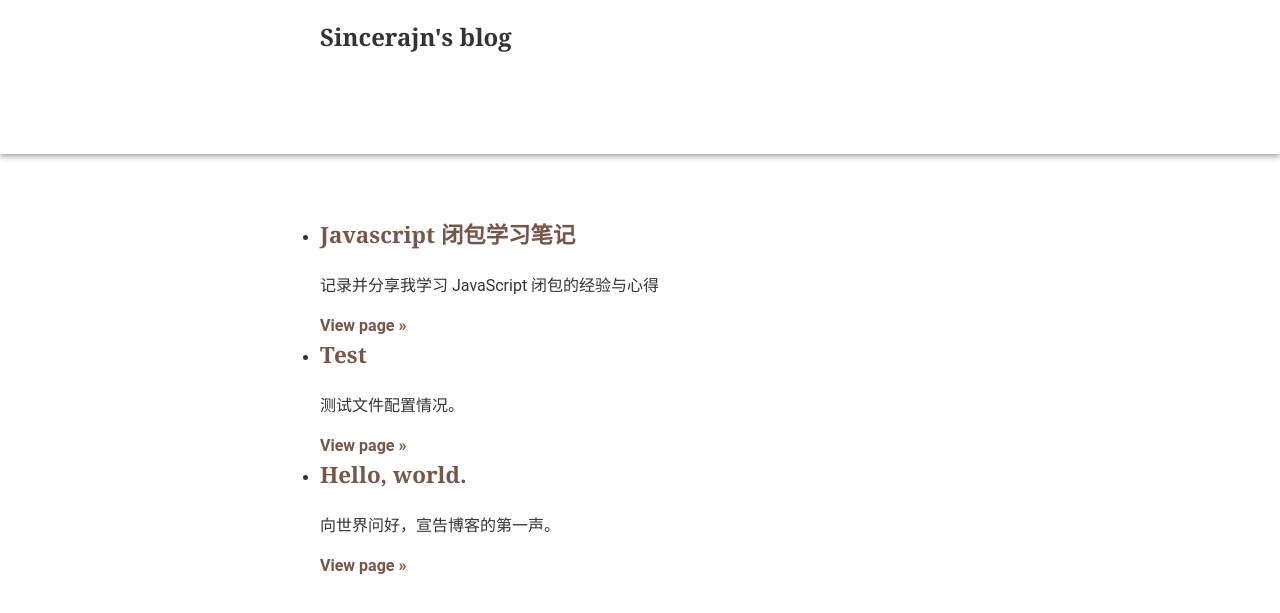
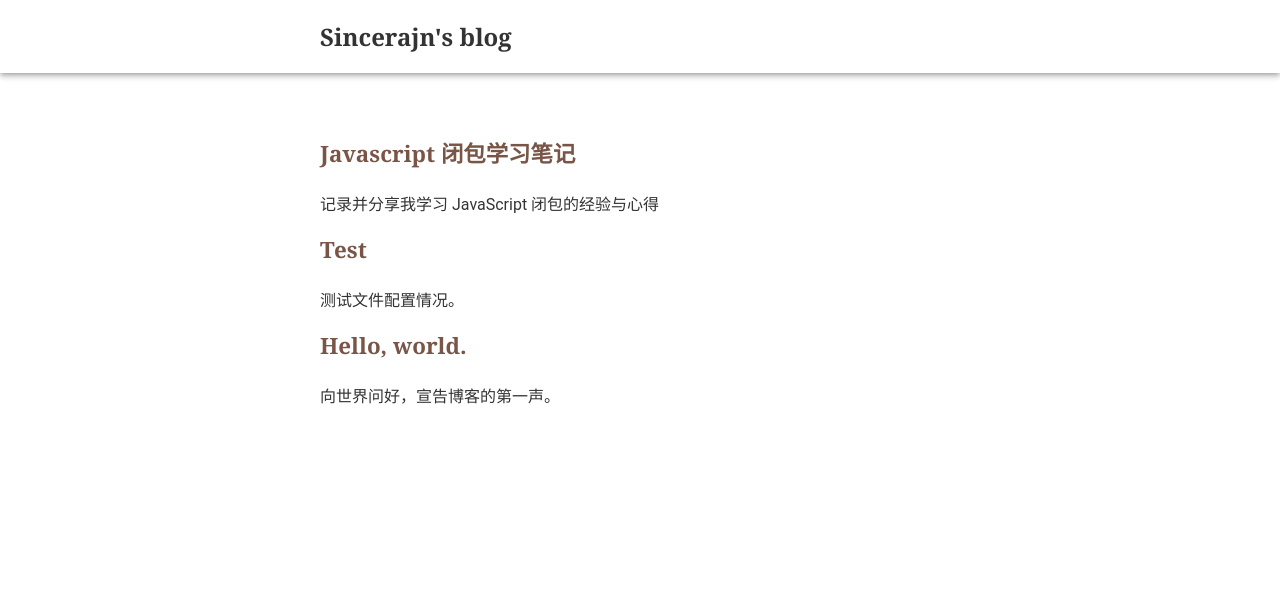
Before and after one commit to Sincerajn/sincerajn.github.io, a Jekyll site: the page built from index.html, in a window 1280 px wide. Shown: the top 613 px of the page. Built offline with Jekyll 4.4.1, drawn with Linux system fonts in a browser that asks for light colours.

Commit message:
fix home style bugs

```diff
--- a/_layouts/home.html
+++ b/_layouts/home.html
@@ -21,7 +21,7 @@
     <lit-header>
         <lit-left>
             <lit-title>{{site.blogName}}</lit-title>
-            <h1 style="visibility: hidden;">{{ page.title }}</h1>
+            <h1 style="display: none;">{{ page.title }}</h1>
         </lit-left>
     </lit-header>
 
--- a/index.html
+++ b/index.html
@@ -8,16 +8,13 @@ description: Sincerajn 的个人博客主页
 <lit-articles-list class="-lit-typo">
     <ul style="padding-left: 0;">
         {% for post in site.posts %}
-        <li>
-            <h2 class="-lit-serif">
+        <li style="list-style: none;margin-bottom: 1rem;">
+            <h2 style="color: #333333;" class="-lit-serif">
                 <a href="{{ post.url }}">{{ post.title }}</a>
             </h2>
             <p>
                 {{ post.description }}
             </p>
-            <p>
-                <a href="{{ site.baseurl }}{{ post.url }}">View page »</a>
-            </p>
         </li>
         {% endfor %}
     </ul>
```
